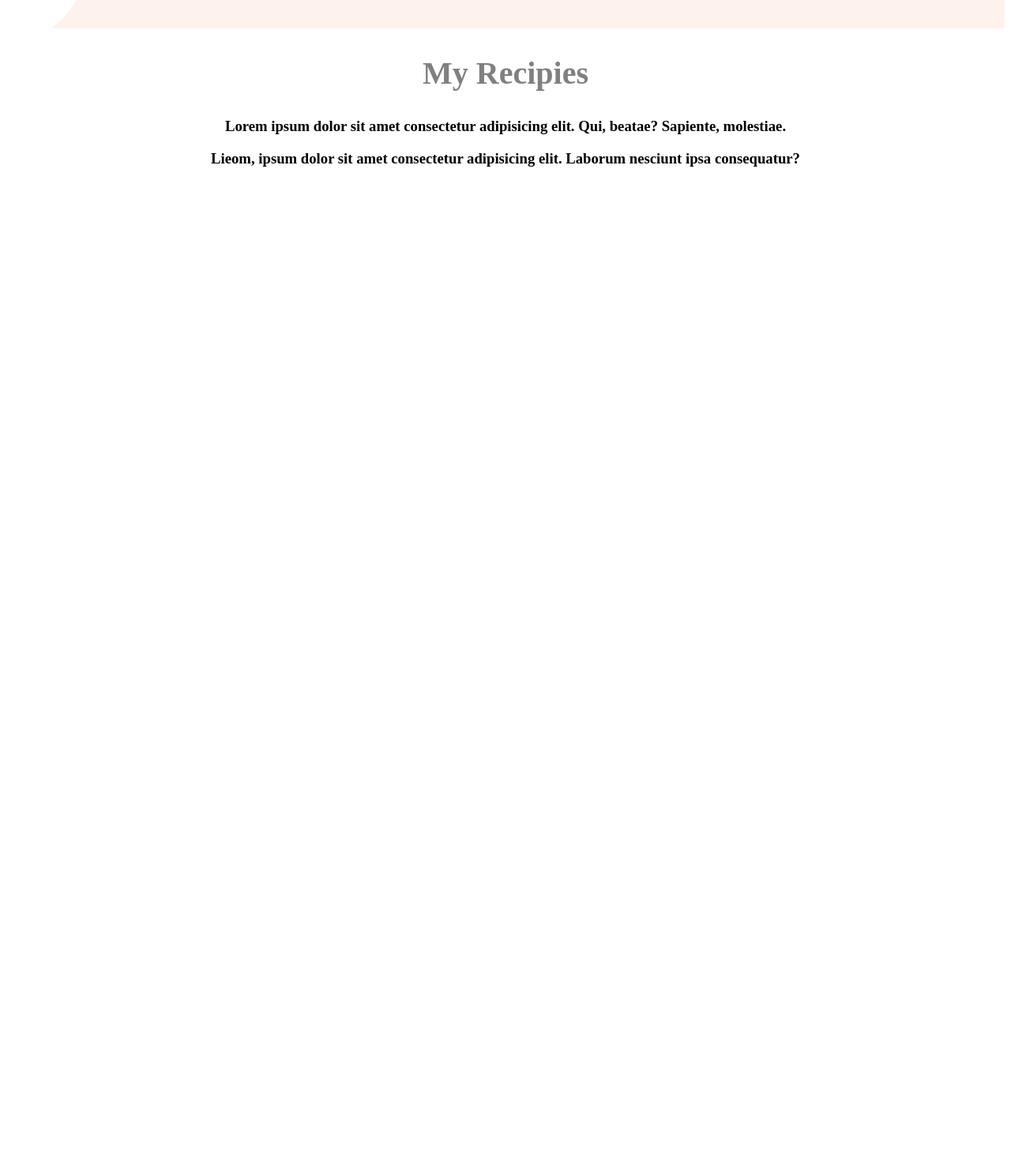
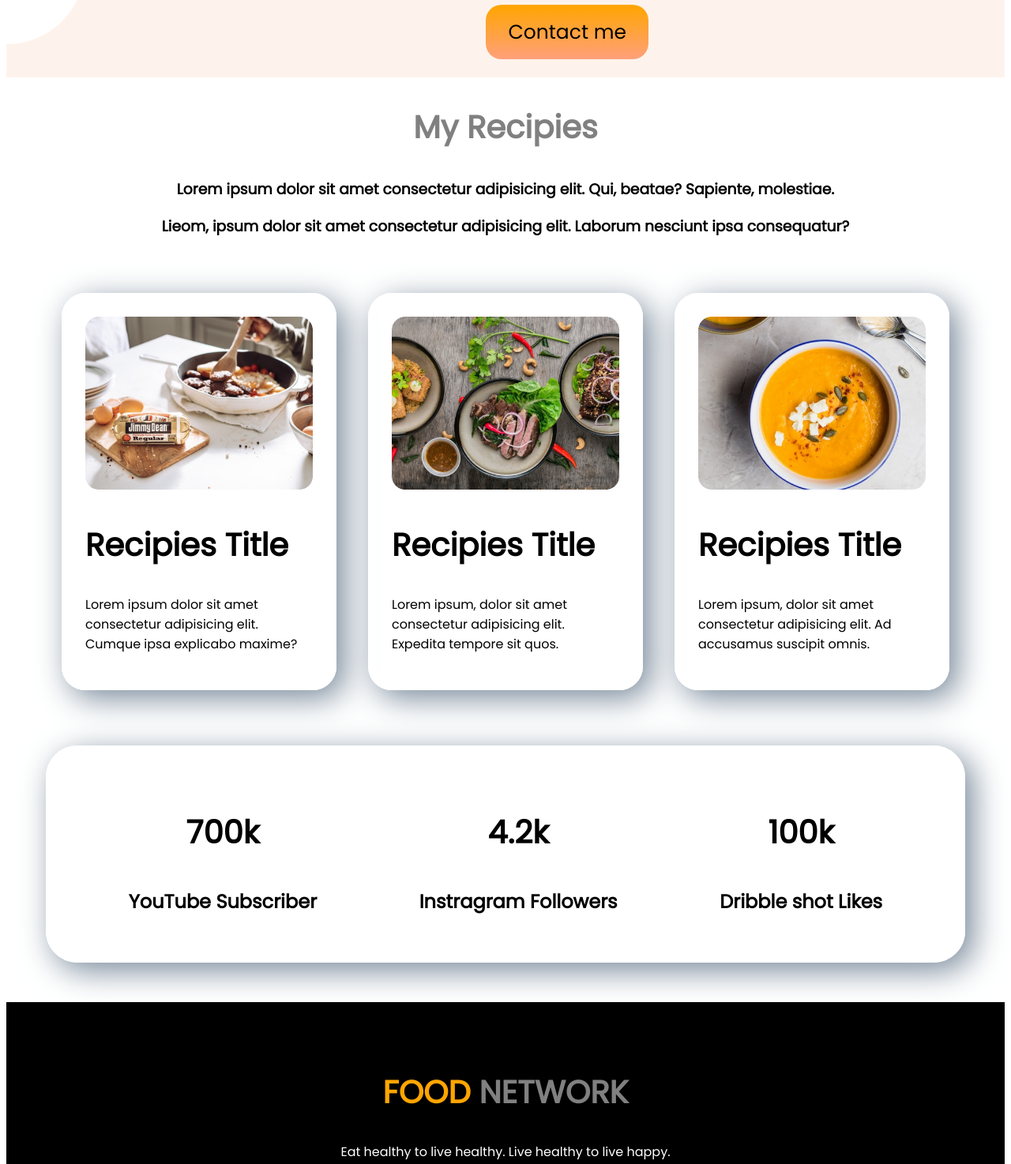
Before and after one commit to nishat12319/First-Assignment, a plain HTML site: page index.html in a window 1280 px wide. Shown: the part 1351-2825 px from the top of the page at 79% size. Before the commit the page ends 1582 px from the top, so only its background shows below. Drawn offline with Linux system fonts and the light colour scheme.

Commit message:
final tesk

```diff
--- a/index.html
+++ b/index.html
@@ -52,6 +52,59 @@
             <h3>Lieom, ipsum dolor sit amet consectetur adipisicing elit. Laborum nesciunt ipsa consequatur?</h2>
 
         </div>
+        <div class="recipies">
+
+            <div class="menu">
+                <img class="menu-img" src="food-network-main/images/food/Project Cover.jpg" alt="">
+                <h1>Recipies Title</h1>
+                <p>
+                    Lorem ipsum dolor sit amet consectetur adipisicing elit. Cumque ipsa explicabo maxime?
+                </p>
+            </div>
+
+            <div class="menu">
+                <img class="menu-img" src="food-network-main/images/food/Project Cover1.jpg" alt="">
+                <h1>Recipies Title</h1>
+                <p>
+                    Lorem ipsum, dolor sit amet consectetur adipisicing elit. Expedita tempore sit quos.
+                </p>
+            </div>
+
+            <div class="menu">
+                <img class="menu-img" src="food-network-main/images/food/Project Cover.png" alt="">
+                <h1>Recipies Title</h1>
+                <p>
+                    Lorem ipsum, dolor sit amet consectetur adipisicing elit. Ad accusamus suscipit omnis.
+                </p>
+            </div>
+        </div>
+
+
+        <section class="follower-part">
+            <div class="follower">
+                <h1>700k</h1>
+                <h2>YouTube Subscriber</h2>
+            </div>
+
+            <div class="follower">
+                <h1>4.2k</h1>
+                <h2>Instragram Followers</h2>
+            </div>
+
+            <div class="follower">
+                <h1>100k</h1>
+                <h2>Dribble shot Likes</h2>
+            </div>
+
+        </section>
+
+        <div class="footer">
+            <h1><span style="color: orange;">FOOD</span> <span style="color: grey;">NETWORK</span></h1>
+
+            <p>Eat healthy to live healthy. Live healthy to live happy.</p>
+        </div>
+
+
     </section>
 </body>
 
--- a/style.css
+++ b/style.css
@@ -1,3 +1,6 @@
+body{
+    font-family: 'Poppins', sans-serif;
+}
 .top-part{
   display: flex;
   margin: 50px;
@@ -68,3 +71,40 @@ h1{
     border-radius: 20px;
     text-decoration: none;
 }
+.recipies{
+    display: flex;
+    margin: 50px;
+}
+.menu{
+    border: 10px solid white;
+    padding: 20px;
+    margin: 20px;
+    border-radius: 30px;
+    box-shadow: 10px 10px 40px  lightslategrey;
+
+}
+.menu-img{
+    width: 100%;
+   border-radius: 15px;
+}
+.follower-part{
+    display: flex;
+    padding: 30px;
+    margin: 50px;
+    border: 10px solid white;
+    border-radius: 40px;
+    box-shadow: 10px 10px 40px  lightslategrey;
+
+}
+.follower{
+    text-align: center;
+    margin: auto;
+    font-size:30x;
+}
+.footer{
+    text-align: center;
+    color:white;
+    background-color: black;
+    padding: 4%;
+
+}
```
